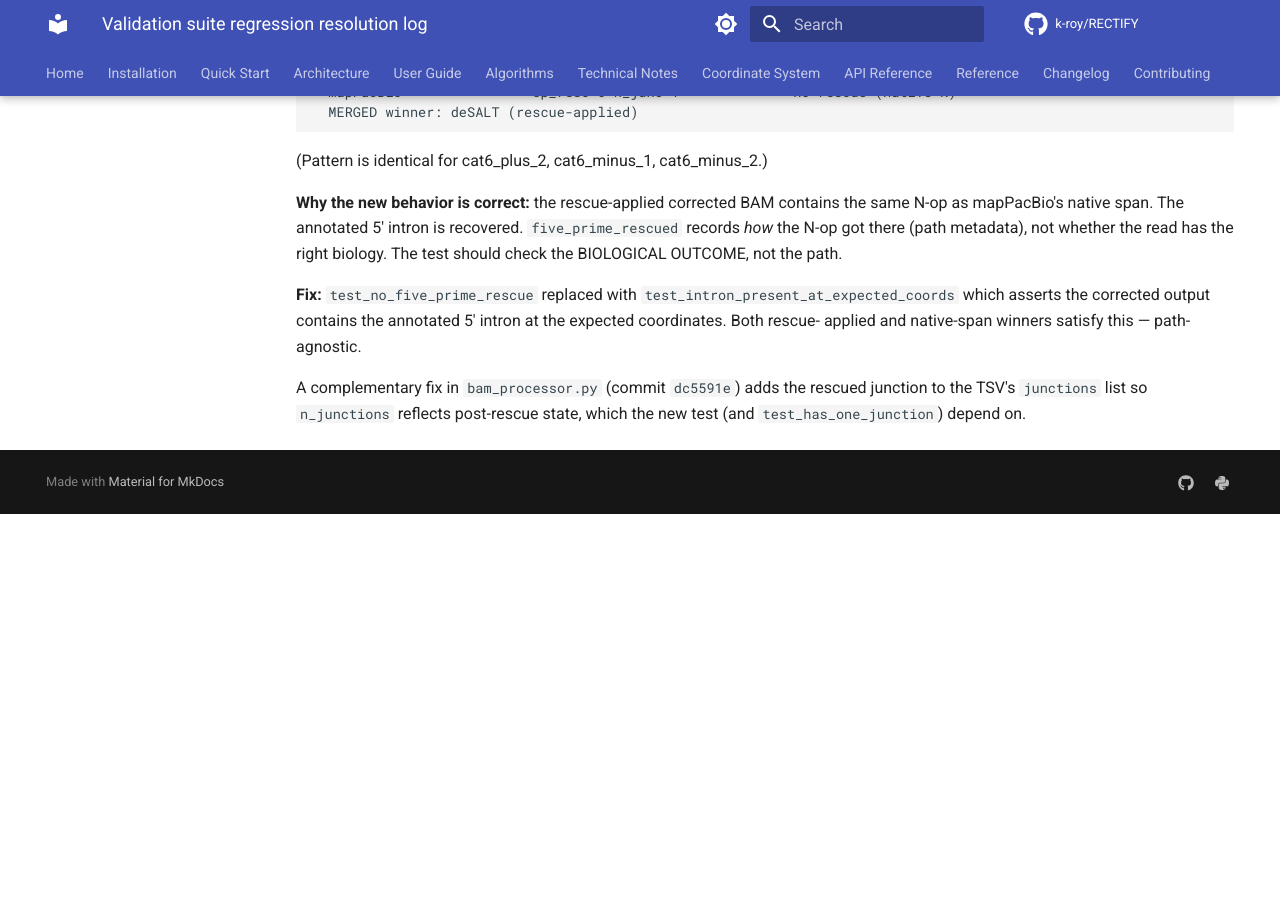
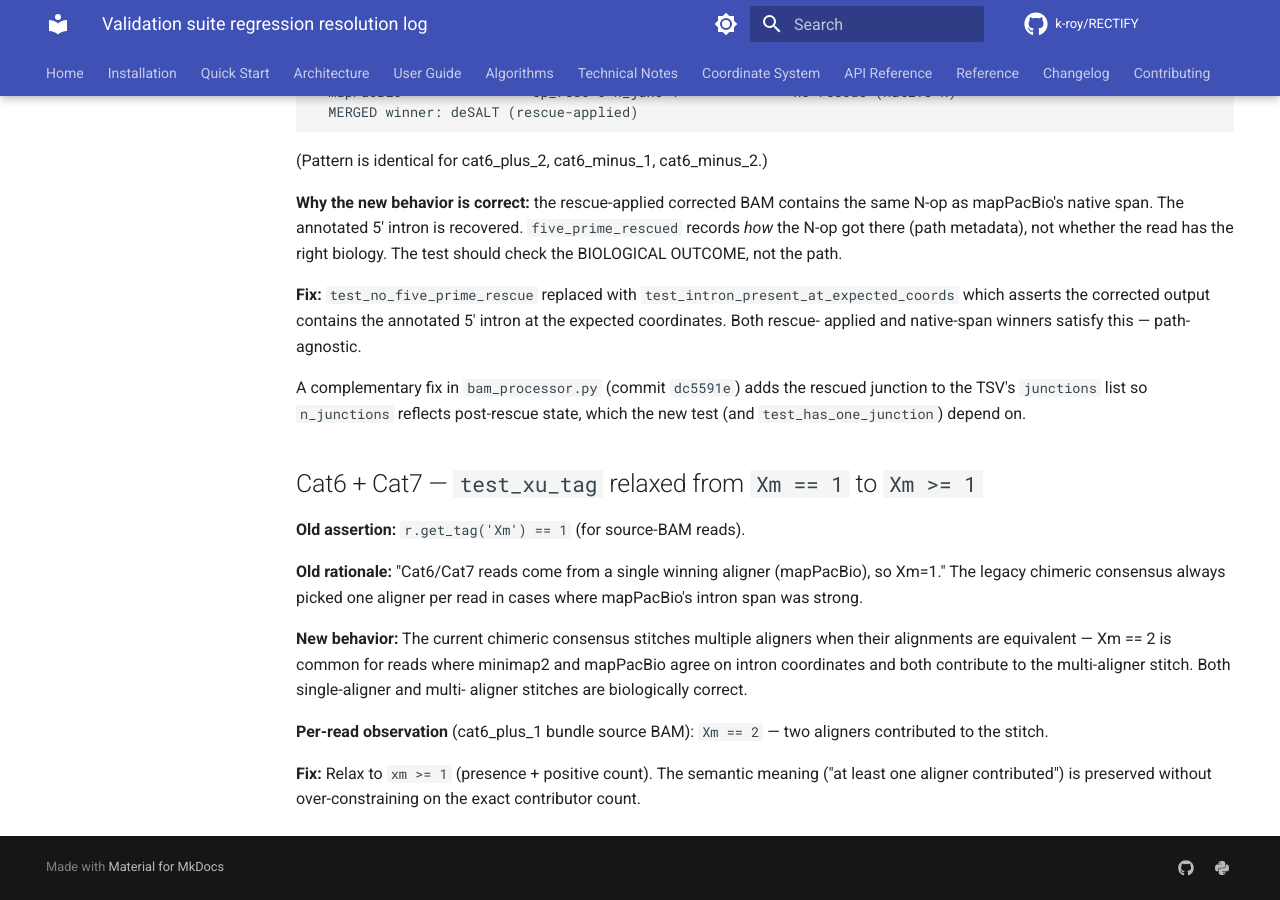
Before and after one commit to k-roy/RECTIFY, an MkDocs documentation site: the page built from docs/handoffs/regression_resolution.md, in a window 1280 px wide and 900 px high, scrolled down 741 px. Built offline with MkDocs 1.6.1 and Material for MkDocs 9.7.7, drawn with Linux system fonts in a browser that asks for light colours; comment, search, counter and statistics services are not loaded; the version menu is left out; before the commit the page ends 1255 px from its top, so only the background shows below that.

Commit message:
test(validation): relax Xm == 1 to Xm >= 1 for Cat6/Cat7 source BAMs
Legacy assertion was specific to the old chimeric_consensus which always
picked a single winning aligner. Current chimeric_consensus stitches
multiple aligners when their alignments are equivalent — Xm == 2 is
common when minimap2 and mapPacBio agree on intron coordinates. Both
single- and multi-aligner stitches are biologically correct; the
relaxation preserves the meaningful presence check without
over-constraining the contributor count.

Documented in docs/handoffs/regression_resolution.md.

Recovers 2 tests (Cat6 + Cat7 test_xu_tag).

Co-Authored-By: Claude Opus 4.7 (1M context) <noreply@anthropic.com>

```diff
--- a/docs/handoffs/regression_resolution.md
+++ b/docs/handoffs/regression_resolution.md
@@ -52,3 +52,24 @@ A complementary fix in `bam_processor.py` (commit `dc5591e`) adds the
 rescued junction to the TSV's `junctions` list so `n_junctions` reflects
 post-rescue state, which the new test (and `test_has_one_junction`)
 depend on.
+
+## Cat6 + Cat7 — `test_xu_tag` relaxed from `Xm == 1` to `Xm >= 1`
+
+**Old assertion:** `r.get_tag('Xm') == 1` (for source-BAM reads).
+
+**Old rationale:** "Cat6/Cat7 reads come from a single winning aligner
+(mapPacBio), so Xm=1." The legacy chimeric consensus always picked one
+aligner per read in cases where mapPacBio's intron span was strong.
+
+**New behavior:** The current chimeric consensus stitches multiple
+aligners when their alignments are equivalent — Xm == 2 is common for
+reads where minimap2 and mapPacBio agree on intron coordinates and both
+contribute to the multi-aligner stitch. Both single-aligner and multi-
+aligner stitches are biologically correct.
+
+**Per-read observation** (cat6_plus_1 bundle source BAM): `Xm == 2` —
+two aligners contributed to the stitch.
+
+**Fix:** Relax to `xm >= 1` (presence + positive count). The semantic
+meaning ("at least one aligner contributed") is preserved without
+over-constraining on the exact contributor count.
```
Also changed, not shown: 1 other file.
